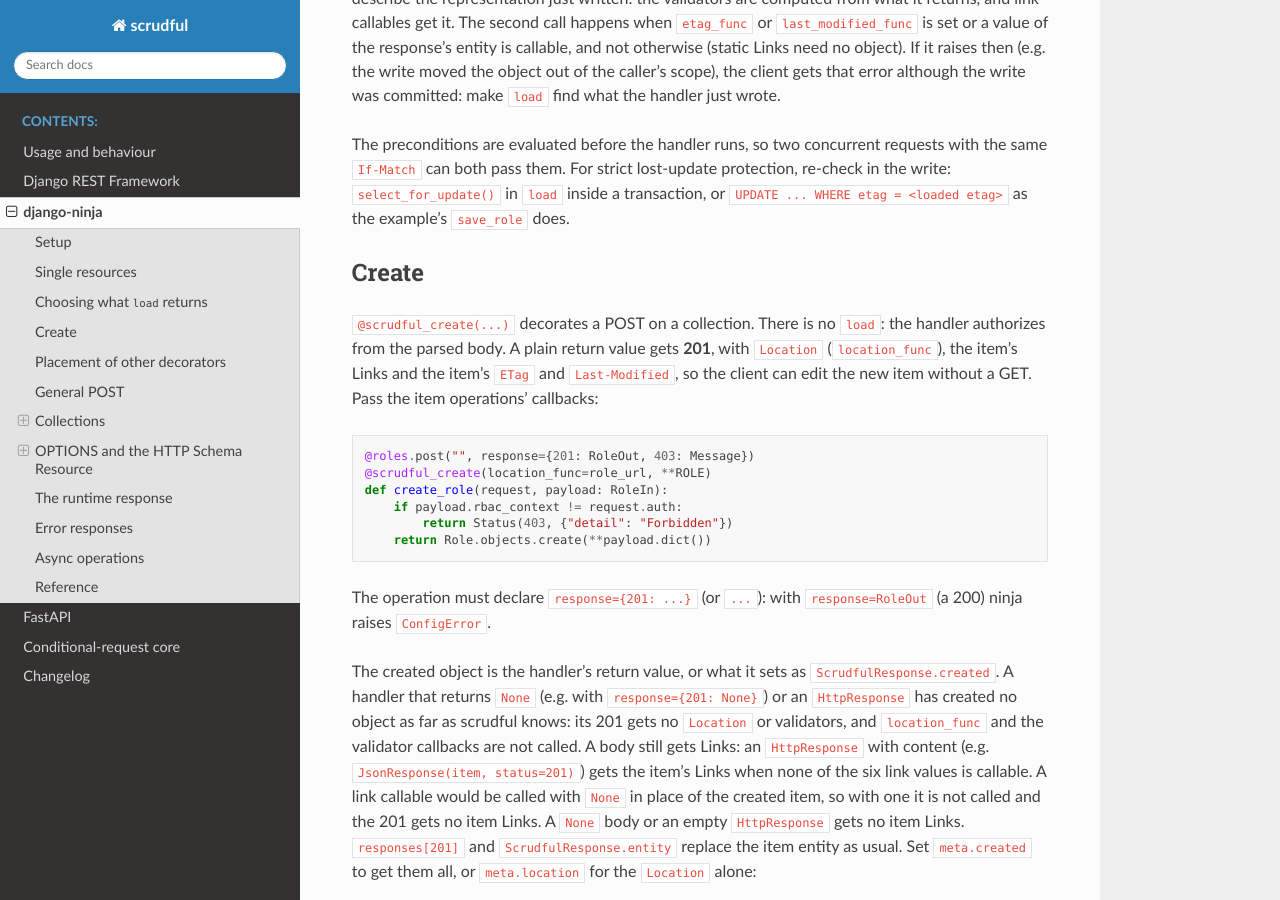
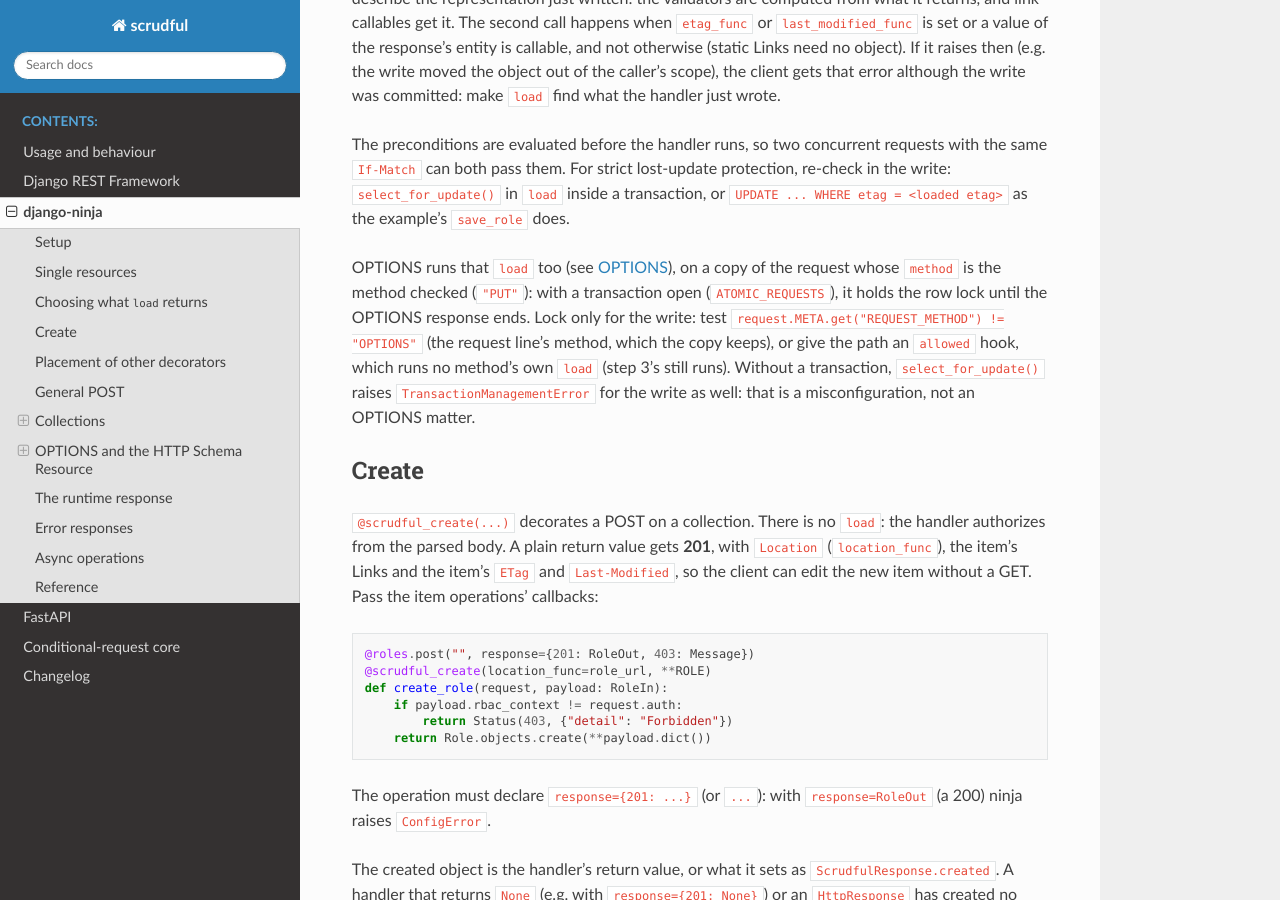
Before and after one commit to mimotoai/scrudful, a Sphinx documentation site: the page built from docs/source/ninja.rst, in a window 1280 px wide and 900 px high, scrolled down 5866 px. Built offline with Sphinx 7.4.7 and the Read the Docs theme 3.1.0, drawn with Linux system fonts in a browser that asks for light colours; some of the changed text lies outside the part shown.

Commit message:
mr10 r2 C4: N3: select_for_update in load runs on OPTIONS too
OPTIONS runs a method's own load on a copy of the request whose method is
the checked one, so a select_for_update() there holds the row lock until
the OPTIONS response ends when a transaction is open. The docs say to lock
only when request.META["REQUEST_METHOD"] (kept by the copy) isn't OPTIONS,
or to decide the method with an allowed hook; without a transaction the
write itself fails. A test pins what the load sees.

Claude-Session: https://claude.ai/code/session_01SAZeWv3jW9kYJFL415oZPV

```diff
--- a/docs/source/ninja.rst
+++ b/docs/source/ninja.rst
@@ -340,6 +340,16 @@ requests with the same ``If-Match`` can both pass them. For strict lost-update
 protection, re-check in the write: ``select_for_update()`` in ``load`` inside a
 transaction, or ``UPDATE ... WHERE etag = <loaded etag>`` as the example's
 ``save_role`` does.
+
+OPTIONS runs that ``load`` too (see `OPTIONS`_), on a copy of the request
+whose ``method`` is the method checked (``"PUT"``): with a transaction open
+(``ATOMIC_REQUESTS``), it holds the row lock until the OPTIONS response ends.
+Lock only for the write: test ``request.META.get("REQUEST_METHOD") !=
+"OPTIONS"`` (the request line's method, which the copy keeps), or give the
+path an ``allowed`` hook, which runs no method's own ``load`` (step 3's
+still runs). Without a transaction, ``select_for_update()`` raises
+``TransactionManagementError`` for the write as well: that is a
+misconfiguration, not an OPTIONS matter.
 
 Create
 ------
@@ -1064,7 +1074,9 @@ Things to know:
 * ``load`` runs on OPTIONS: step 3's, and each other item operation's own in
   step 4. Keep it free of side effects (no writes, no audit records): an
   OPTIONS calls it as that method's request would, without the handler that
-  follows it there.
+  follows it there. A ``select_for_update()`` in it locks the row on OPTIONS
+  too, inside a transaction: see `Choosing what load returns`_ for how to
+  lock only for the write.
 
 CORS
 ~~~~
```
Also changed, not shown: README.rst (+13 -4 lines), 2 other files.
